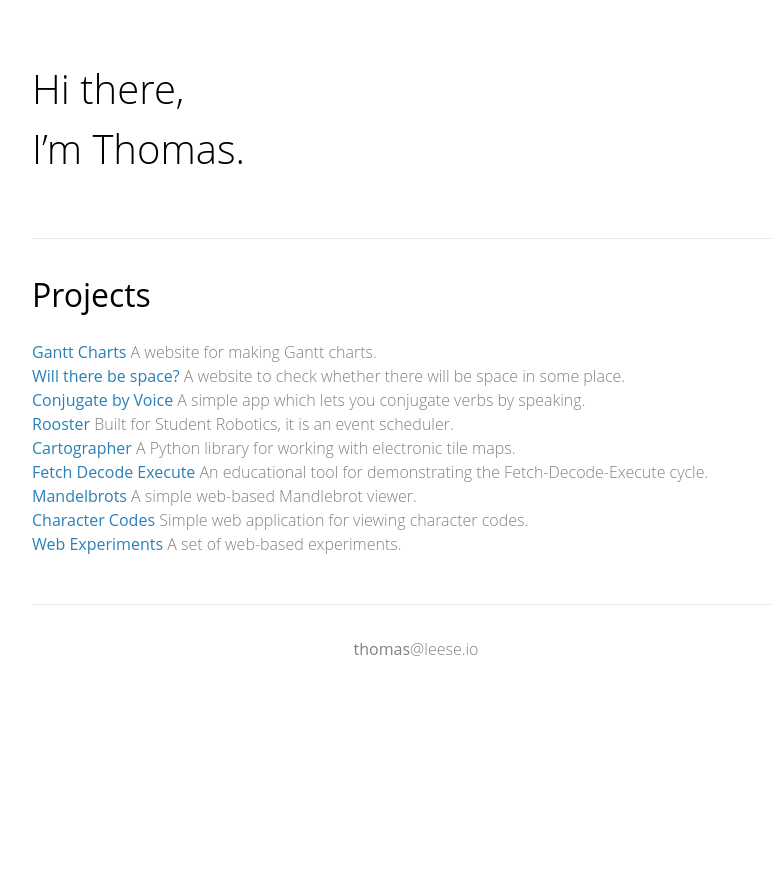
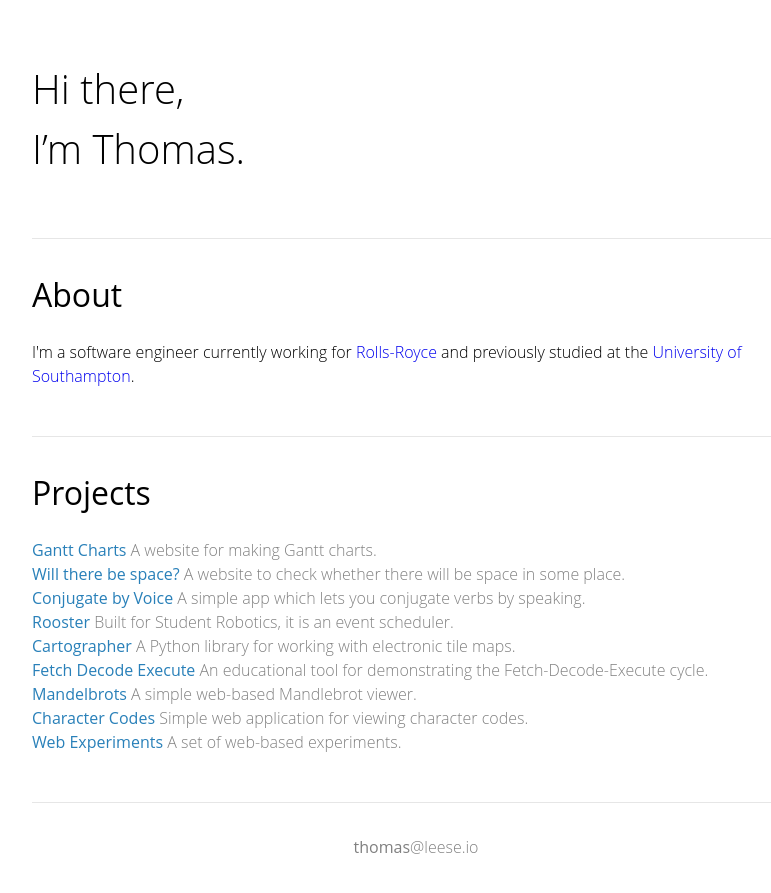
Before and after one commit to thomasleese/thomasleese.github.io, a Jekyll site: the page built from index.html, in a window 1280 px wide. Shown: the top 893 px of the page, without its empty margins (224-995 px from the left). Built offline with Jekyll 4.4.1, drawn with Linux system fonts in a browser that asks for light colours; some web fonts are replaced.

Commit message:
Update index.html

```diff
--- a/index.html
+++ b/index.html
@@ -7,6 +7,12 @@ layout: base
 </header>
 
 <main>
+  <section id="about">
+    <h1>About</h1>
+
+    <p>I'm a software engineer currently working for <a href="http://www.controlsdata.com/">Rolls-Royce</a> and previously studied at the <a href="http://www.southampton.ac.uk/">University of Southampton</a>.
+  </section>
+
   <section id="projects">
     <h1>Projects</h1>
 
```
